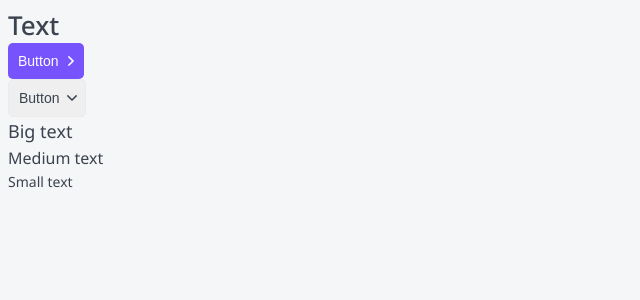
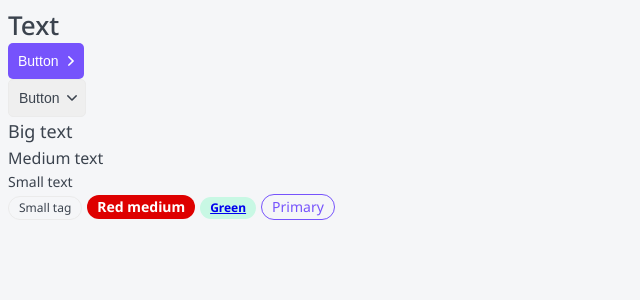
Before and after one commit to VakaZona/top-app, a Next.js app: page / in a window 1280 px wide. Shown: the top 300 px of the page, without its empty margins (0-640 px from the left). Built offline with nearby package versions, Linux system fonts and the light colour scheme.

Commit message:
component tag

```diff
--- /dev/null
+++ b/components/Tag/Tag.module.css
@@ -0,0 +1,51 @@
+.tag {
+	display: inline-block;
+
+	box-sizing: border-box;
+	margin-right: 5px;
+	border-radius: 20px;
+}
+
+.s {
+	padding: 5px 10px;
+	font-size: 12px;
+	line-height: 12px;
+}
+
+.m {
+	padding: 5px 10px;
+
+	font-size: 14px;
+	line-height: 14px;
+}
+
+.ghost {
+	border: 1px solid var(--gray-light);
+}
+
+.red {
+	color: var(--white);
+	background: #DE0000;
+
+	font-weight: bold;
+}
+
+.gray {
+	color: var(--white);
+	background: #B3C0D9;
+
+	font-weight: bold;
+}
+
+.green {
+	color: var(--green);
+	background: var(--green-light);
+
+	font-weight: bold;
+}
+
+.primary {
+	color: var(--primary);
+	background-color: none;
+	border: 1px solid var(--primary);
+}
--- /dev/null
+++ b/components/Tag/Tag.tsx
@@ -0,0 +1,25 @@
+import { TagProps } from './Tag.props';
+import styles from './Tag.module.css';
+import cn from 'classnames';
+
+export const Tag = ({ size = 'm', children, color = 'ghost', href, className, ...props }: TagProps): JSX.Element => {
+	return (
+		<div
+			className={cn(styles.tag, className, {
+				[styles.s]: size == 's',
+				[styles.m]: size == 'm',
+				[styles.ghost]: color == 'ghost',
+				[styles.green]: color == 'green',
+				[styles.red]: color == 'red',
+				[styles.gray]: color == 'gray',
+				[styles.primary]: color == 'primary',
+			})}
+			{...props}
+		>{
+				href
+					? <a href={href}>{children}</a>
+					: <>{children}</>
+			}
+		</div>
+	);
+};
--- a/components/index.ts
+++ b/components/index.ts
@@ -1,3 +1,4 @@
 export * from './Htag/Htag';
 export * from './Button/Button';
 export * from './P/P';
+export * from './Tag/Tag';
--- a/src/pages/index.tsx
+++ b/src/pages/index.tsx
@@ -1,15 +1,22 @@
-import { Button, Htag, P } from 'components';
+import { Button, Htag, P, Tag } from 'components';
 import React from 'react';
 
 export default function Home() {
   return (
     <div>
       <Htag tag='h1'>Text</Htag>
+
       <Button appearance='primary' arrow='right'>Button</Button>
       <Button appearance='ghost' arrow='down'>Button</Button>
+
       <P size='l'>Big text</P>
       <P >Medium text</P>
       <P size='s'>Small text</P>
+
+      <Tag size='s'>Small tag</Tag>
+      <Tag size='m' color='red'>Red medium</Tag>
+      <Tag size='s' color='green' href='8.8.8.8'>Green</Tag>
+      <Tag color='primary'>Primary</Tag>
     </div>
   );
 }
```
Also changed, not shown: components/Tag/Tag.props.ts (added, +9 -0 lines).
